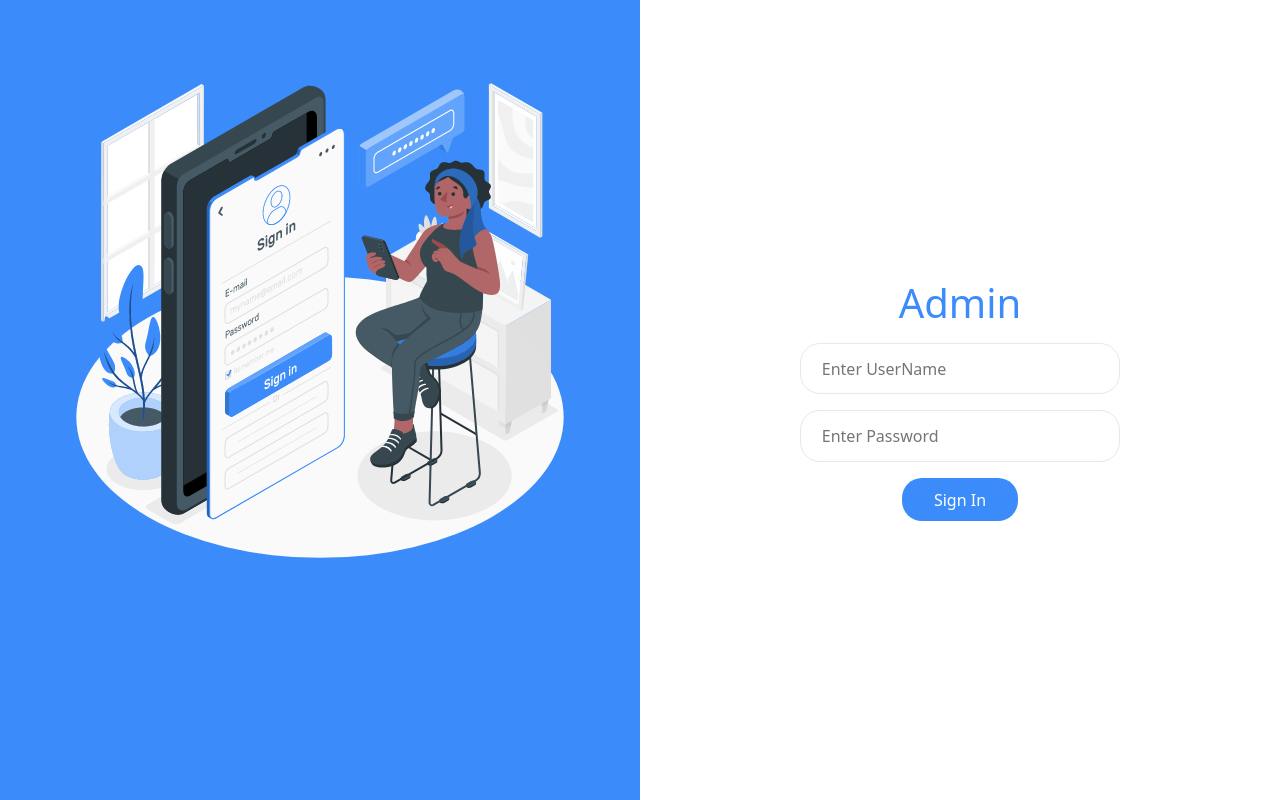
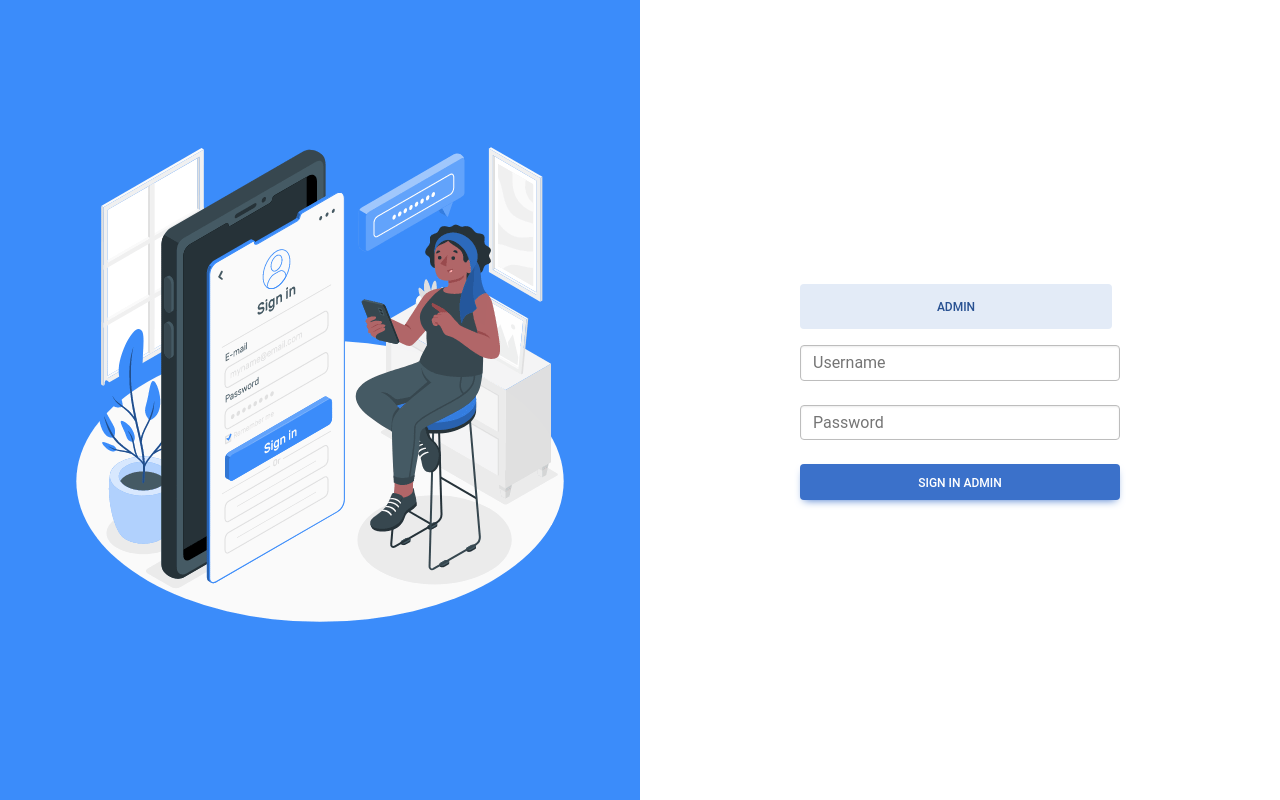
Before and after one commit to bhargav-11/pathwise-ai-backend, a Flask app: page /login in a window 1280 px wide. Run offline with Flask 3, Linux system fonts and the light colour scheme; data comes from the database, SQL or seed files in the repository; some libraries are stand-ins or nearby versions.

Commit message:
admin  login ui change

```diff
--- a/templates/login.html
+++ b/templates/login.html
@@ -7,12 +7,18 @@
 
     <meta name="viewport" content="width=device-width, initial-scale=1.0">
 
-    <link href="https://cdn.jsdelivr.net/npm/bootstrap@5.0.2/dist/css/bootstrap.min.css" rel="stylesheet"
-        integrity="sha384-EVSTQN3/azprG1Anm3QDgpJLIm9Nao0Yz1ztcQTwFspd3yD65VohhpuuCOmLASjC" crossorigin="anonymous">
-
+    <link
+    href="https://cdn.jsdelivr.net/npm/bootstrap/dist/css/bootstrap.min.css"
+    rel="stylesheet"
+  >
+      <link
+        href="https://cdnjs.cloudflare.com/ajax/libs/mdb-ui-kit/6.4.1/mdb.min.css"
+        rel="stylesheet"
+      />
     <script src="https://cdn.jsdelivr.net/npm/bootstrap@5.0.2/dist/js/bootstrap.bundle.min.js"
         integrity="sha384-MrcW6ZMFYlzcLA8Nl+NtUVF0sA7MsXsP1UyJoMp4YLEuNSfAP+JcXn/tWtIaxVXM"
         crossorigin="anonymous"></script>
+
     <title>Admin Panel</title>
     <style>
         .signin {
@@ -29,42 +35,13 @@
         .signin-part1 img {
             display: block;
             margin: auto;
-            margin-top: 10%;
+            margin-top: 20%;
         }
 
         .signin .signin-part2 {
             width: 50%;
             margin: auto;
-        }
-
-        .signin .signin-part2 h1 {
-            text-align: center;
-            color: #3b8cfa;
-        }
-
-        .signin .signin-part2 input {
-            display: block;
-            border: none;
-            border-radius: 5.757px;
-            border: 0.9px solid #E8E8E8;
-            margin-left: auto;
-            margin-right: auto;
-            margin-top: 1rem;
-            padding: 0.8rem 1.30rem;
-            border-radius: 1.25rem;
-        }
-
-        .signin .signin-part2 button {
-            display: block;
-            margin-left: auto;
-            margin-right: auto;
-            margin-top: 1rem;
-            border: none;
-            padding: 0.6rem 2rem;
-            border-radius: 1.25rem;
-            background-color: #3b8cfa;
-            color: #fff;
-            font-size: 1rem;
+            padding:0rem 10rem;
         }
     </style>
 </head>
@@ -74,16 +51,65 @@
         <div class="signin-part1">
             <img src="{{url_for('static',filename='images/signin.gif')}}" />
         </div>
-        <div class="signin-part2">
-            <h1>Admin</h1>
-            <form method="post" action="/login">
-                <input type="text" class="w-50" placeholder="Enter UserName" name="username" required />
-                <input type="password" class="w-50" placeholder="Enter Password" name="password" required />
-                <button>Sign In</button>
-            </form>
+        <div class="signin-part2 container">
+            <div class="mb-3" role="tablist">
+                <div class="nav-pills justify-content-center" id="pills-tab">
+                  <a
+                    class="nav-link active text-center"
+                    id="pills-user-tab"
+                    data-toggle="pill"
+                    href="#pills-user"
+                    role="tab"
+                    aria-controls="pills-user"
+                    aria-selected="true"
+                  >
+                    Admin
+                  </a>
+                </div>
+              </div>
+
+              <div class="tab-content" id="pills-tabContent">
+                <div
+                  class="tab-pane fade show active"
+                  id="pills-user"
+                  role="tabpanel"
+                  aria-labelledby="pills-user-tab"
+                >
+                  <form method="post" action="/login">
+                    <input
+                      class="form-control mb-4"
+                      id="form8Example2"
+                      name="username"
+                      placeholder="Username"
+                    />
+                    <input
+                      class="form-control mb-4"
+                      type="password"
+                      id="form7Example2"
+                      name="password"
+                      placeholder="Password"
+                    />
+
+                    <button
+                      type="submit"
+                      class="btn btn-primary mb-4 w-100"
+                    >
+                      Sign In Admin
+                    </button>
+                  </form>
+                </div>
+              </div>
+
         </div>
 
     </div>
+    <script
+    src="https://kit.fontawesome.com/a076d05399.js"
+    crossorigin="anonymous"
+  ></script>
+  <script src="https://code.jquery.com/jquery-3.6.0.min.js"></script>
+  <script src="https://cdn.jsdelivr.net/npm/bootstrap/dist/js/bootstrap.min.js"></script>
+  <!-- Add any other necessary JavaScript here -->
 </body>
 
 </html>
```
